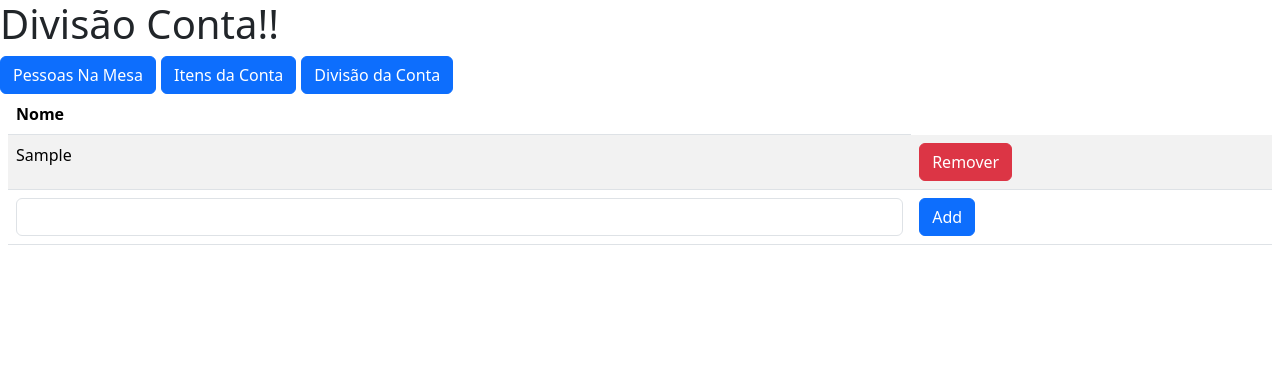
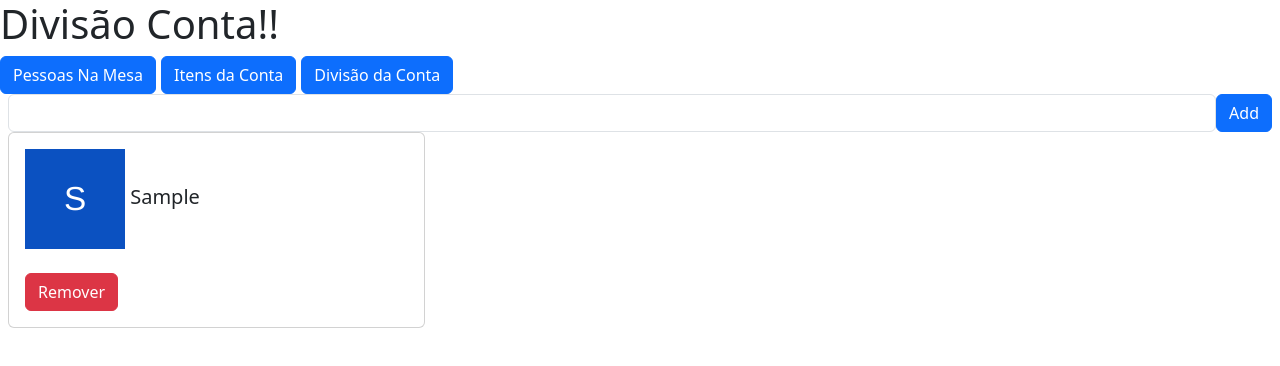
Before and after one commit to luizhdinizf/count_divider, a Next.js app in the folder frontend/: page / in a window 1280 px wide. Both pictures are taken after typing "Sample" into the empty fields and a click on the button "Add". Shown: the top 366 px of the page. Built offline with nearby package versions, Linux system fonts and the light colour scheme.

Commit message:
changed rule maker to people cards

```diff
--- a/frontend/components/layout.module.css
+++ b/frontend/components/layout.module.css
@@ -14,6 +14,26 @@
     flex-wrap: nowrap;
     justify-content: flex-start;
     gap: 5px;
+  }
+  .peopleCardList {
+    display: grid;
+    grid-template-columns: 33% 33% 33%;
+    gap: 5px;
+  }
+  .itemlist {
+    display: flex;
+    flex-direction: row;
+    flex-wrap:wrap;
+    justify-content: flex-start;
+    gap: 45px;
+  }
+  .itemCheckbox {
+    /* font-size: 2.2rem; */
+    display: flex;
+    flex-direction: row;
+    flex-wrap: nowrap;
+    justify-content: flex-start;
+    gap: 2px;
   }
 
 
--- a/frontend/components/peopleList.js
+++ b/frontend/components/peopleList.js
@@ -1,11 +1,26 @@
 import { useState, useEffect } from 'react';
 import axios from 'axios';
 import Button from 'react-bootstrap/Button';
-import Table from 'react-bootstrap/Table';
+import Form from 'react-bootstrap/Form';
+import Card from 'react-bootstrap/Card';
+import styles from '../components/layout.module.css';
+import Avatar from 'react-avatar';
 
 export default function PeopleList() {
   const [names, setNames] = useState([]);
-  const [name, setName] = useState('');
+  const [currentName, setCurrentName] = useState('');
+  const [rules, setRules] = useState([])
+
+  function sendRules(rules) {
+    localStorage.setItem('rules', JSON.stringify(rules));
+  }
+
+  function getRules() {
+    const rules = JSON.parse(localStorage.getItem('rules'));
+    if (rules) {
+      setRules(rules);
+    }
+  }
 
   function sendClients(names) {
     localStorage.setItem('clients', JSON.stringify(names));
@@ -20,52 +35,119 @@ export default function PeopleList() {
 
   useEffect(() => {
     getClients();
+    getRules()
   }, []);
 
 
   function removeName(name) {
     const new_names = names.filter((item) => item !== name);
+    const new_rules = rules.filter((rule) => rule.name !== name);
+    sendClients(new_names);
+    sendRules(new_rules);
     setNames(new_names);
-    sendClients(new_names);
+    setRules(new_rules);
   }
 
   function addName(name) {
     setNames([...names, name]);
-    setName('');
+    setCurrentName('');
     sendClients([...names, name]);
   }
 
-  function handleChange(e) {
-    setName(e.target.value);
+
+
+  return (
+    <div>
+      {nameAdder(currentName, setCurrentName, addName)}
+      {PeopleCardList(names, removeName, rules, setRules)}
+    </div>
+  );
+}
+
+function nameAdder(currentName, handleChange, addName) {
+  return (
+    <div style={{ display: 'flex', alignItems: 'center' }}>
+      <input type="text" value={currentName} onChange={(e) => handleChange(e.target.value)} className="form-control" />
+      <Button onClick={() => addName(currentName)}>Add</Button>
+    </div>
+  );
+}
+
+function PeopleCardList(names, removeName, rules, setRules) {
+  return (
+    <div className={styles.peopleCardList}>
+      {names.map((name) => (
+        PeopleCard(name, removeName, rules, setRules)
+      ))}
+    </div>
+  );
+}
+
+
+
+function PeopleCard(name, clicked, rules, setRules) {
+
+
+  const items = localStorage.getItem('items');
+  const itemsList = items ? JSON.parse(items) : [];
+
+  return (
+    <Card >
+      <Card.Body>
+        <Card.Text>
+        <Card.Title><Avatar name={name} /> {name}</Card.Title>
+
+          <Form className={styles.itemlist}>
+            {itemsList.map((item) => (
+              itemCheckbox(name, item, rules, setRules)
+
+            ))}
+          </Form>
+        </Card.Text>
+        <Button variant='danger' onClick={() => clicked(name)}>Remover</Button>
+      </Card.Body>
+    </Card>
+  );
+}
+
+
+function itemCheckbox(name, item, rules, setRules) {
+  const checked = rules.filter((rule) => rule.name === name && rule.item === item.item).length > 0
+  console.log(rules);
+  function changeRule(checked, selectedPerson, selecteditem, selectedMode, selectedQuantity,setRules) {
+    const rules = localStorage.getItem('rules');
+    const parsed_rules = rules ? JSON.parse(rules) : []
+    if (checked) {
+      const rule_key = parsed_rules.length;
+      const new_rule = { key: rule_key, name: selectedPerson, item: selecteditem, mode: selectedMode, quantity: selectedQuantity };
+      localStorage.setItem('rules', JSON.stringify([...parsed_rules, new_rule]));
+      setRules([...parsed_rules, new_rule]);
+
+    } else {
+      const rule_to_remove = parsed_rules.filter((rule) => rule.name === selectedPerson && rule.item === selecteditem)[0]
+      if (!rule_to_remove) {
+        return
+      }
+      const new_rules = parsed_rules.filter((rule) => rule.key !== rule_to_remove.key);
+      const reordered_rules = new_rules.map((rule, index) => ({ ...rule, key: index }));
+      setRules(reordered_rules);
+      localStorage.setItem('rules', JSON.stringify(reordered_rules));
+    }
+
+
+
   }
 
   return (
-    <div>
-      <Table striped hover >
-        <thead>
-          <tr>
-            <th>Nome</th>
-          </tr>
-        </thead>
-        <tbody>
-          {names.map((name) => (
-            <tr key={name}>
-              <td>{name}</td>
-              <td>
-                <Button variant='danger' onClick={() => removeName(name)}>Remover</Button>
-              </td>
-            </tr>
-          ))}
-          <tr>
-            <td>
-              <input type="text" value={name} onChange={handleChange} className="form-control" />
-            </td>
-            <td>
-              <Button onClick={() => addName(name)}>Add</Button>
-            </td>
-          </tr>
-        </tbody>
-      </Table>
+    <div className={styles.itemCheckbox}>
+
+    <Form.Check
+      type="checkbox"
+      checked={checked}
+      key={name + item.item}
+      onChange={(e) => { changeRule(e.target.checked, name, item.item, "consumed", item.quantity,setRules);}}
+      />
+    {item.item}
     </div>
-  );
+  )
 }
--- a/frontend/package.json
+++ b/frontend/package.json
@@ -7,8 +7,10 @@
   "dependencies": {
     "axios": "^1.6.2",
     "bootstrap": "^5.3.2",
+    "faker": "^6.6.6",
     "next": "^14.0.4",
     "react": "18.2.0",
+    "react-avatar": "^5.0.3",
     "react-bootstrap": "^2.9.2",
     "react-dom": "18.2.0",
     "react-router-dom": "^6.20.1",
```
Also changed, not shown: frontend/components/peopleListBK.js (added, +71 -0 lines), 1 other file (tests, documents, lock files or other folders).
